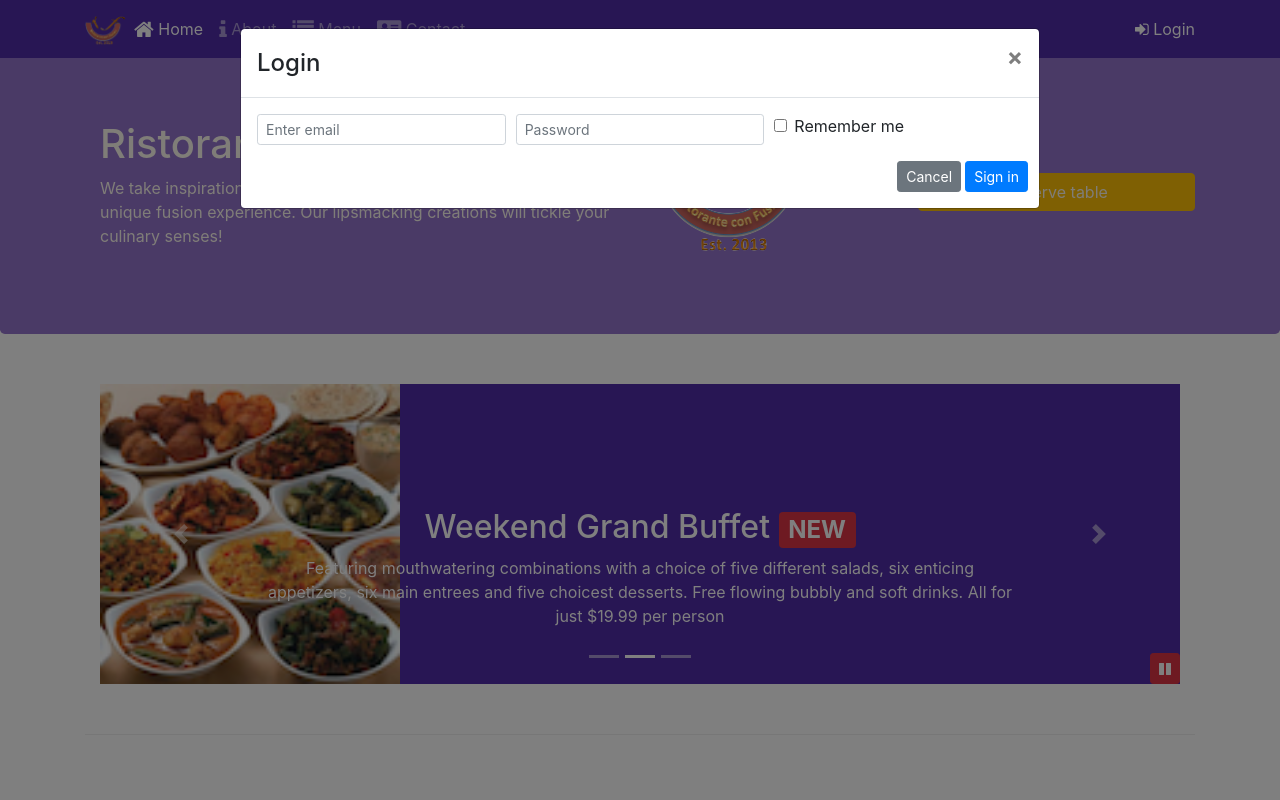
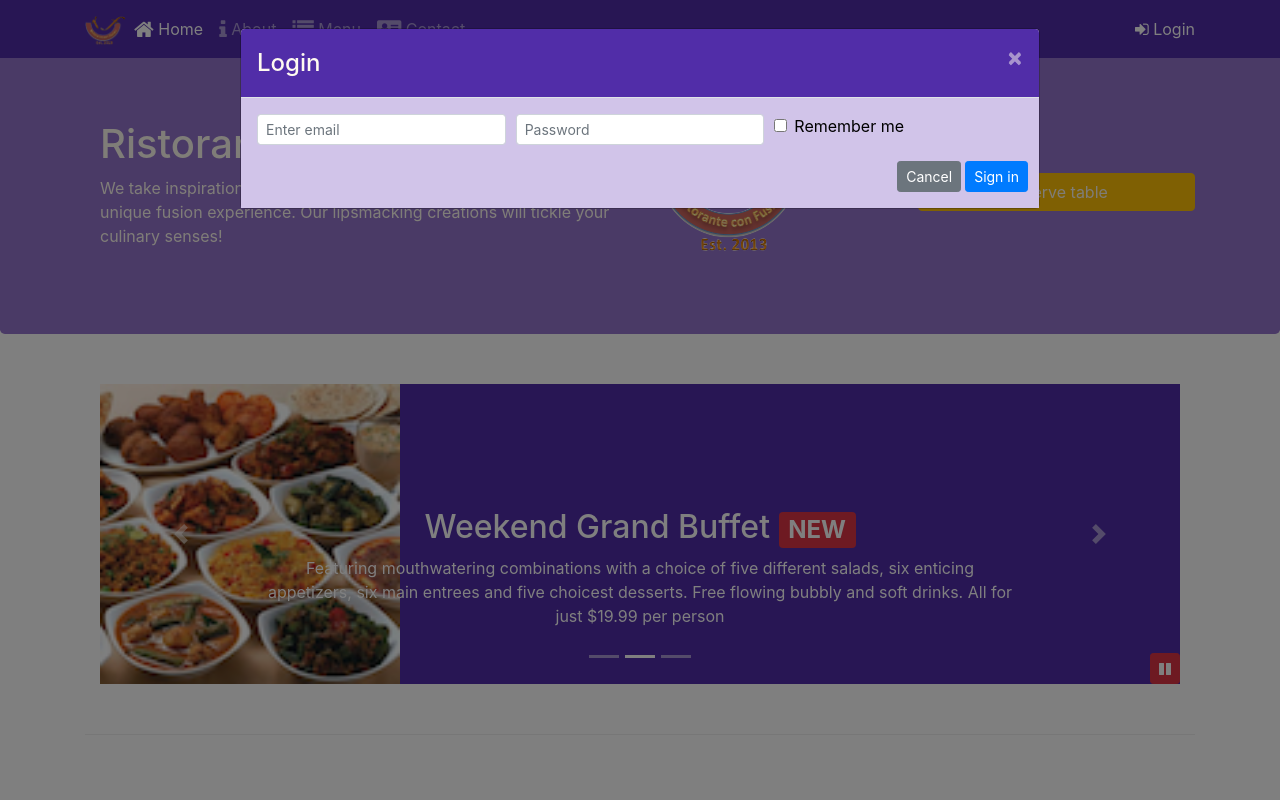
Before and after one commit to gmoraitis/Bootstrap4, a website: page index.html in a window 1280 px wide. Both pictures are taken after a click on the link "Login". Shown: the top 800 px of the page. Drawn offline with nearby package versions, Linux system fonts and the light colour scheme.

Commit message:
Assingment 4

```diff
--- a/css/styles.scss
+++ b/css/styles.scss
@@ -80,3 +80,25 @@ body{
     bottom: 0px;
     z-index: 1;
 }
+
+.modal-content {
+	.modal-header {
+        background: #512DA8 ;
+
+    color:floralwhite;
+
+    .close{
+    color:floralwhite;
+    }
+
+    }
+
+	.modal-body {
+        background-color: $background-pale;
+
+        color:rgb(0, 0, 0);
+
+	}
+
+
+}
--- a/index.html
+++ b/index.html
@@ -36,7 +36,7 @@
                             Contact</a></li>
                 </ul>
                 <span class="navbar-text">
-                    <a data-toggle="modal" data-target="#loginModal">
+                    <a id="login">
                         <span class="fa fa-sign-in"></span> Login</a>
                 </span>
             </div>
@@ -94,7 +94,7 @@
                 <div class="col-12 mt-5 mt-sm-0 col-sm-3 align-self-center">
                     <img src="img/logo.png" class="img-fluid">
                 </div>
-                <a data-toggle="modal" data-target="#reservationModal" type="button"
+                <a id="resBtn" type="button"
                     class="col-12 mt-5 mt-sm-0 col-sm-3 align-self-center btn  btn-warning">Reserve table</a>
             </div>
         </div>
@@ -285,8 +285,7 @@
         </div>
         <div class="col-12 col-sm col-md order-md-first">
             <div class="media">
-                    <img class="d-flex mr-3 img-thumbnail align-self-center" src="img/alberto.png"
-                        alt="Alberto Somayya">
+                <img class="d-flex mr-3 img-thumbnail align-self-center" src="img/alberto.png" alt="Alberto Somayya">
                 <div class="media-body">
                     <h2 class="mt-0">Alberto Somayya</h2>
                     <h4>Executive Chef</h4>
@@ -354,24 +353,37 @@
     <script src="node_modules/bootstrap/dist/js/bootstrap.min.js"></script>
 
     <script>
-        $(document).ready(function(){
-            $("#mycarousel").carousel( { interval: 2000 } );
-            $("#carousel-pause").click(function(){
+        $(document).ready(function () {
+            $("#mycarousel").carousel({ interval: 2000 });
+            $("#carousel-pause").click(function () {
                 $("#mycarousel").carousel('pause');
             });
-            $("#carouselButton").click(function(){
+            $("#carouselButton").click(function () {
                 if ($("#carouselButton").children("span").hasClass('fa-pause')) {
                     $("#mycarousel").carousel('pause');
                     $("#carouselButton").children("span").removeClass('fa-pause');
                     $("#carouselButton").children("span").addClass('fa-play');
                 }
-                else if ($("#carouselButton").children("span").hasClass('fa-play')){
+                else if ($("#carouselButton").children("span").hasClass('fa-play')) {
                     $("#mycarousel").carousel('cycle');
                     $("#carouselButton").children("span").removeClass('fa-play');
                     $("#carouselButton").children("span").addClass('fa-pause');
                 }
             });
+
+            //Reservation Modal
+            $("#resBtn").click(function () {
+                $("#reservationModal").modal("show");
             });
+
+            //Login Card
+            $("#login").click(function () {
+                $("#loginModal").modal("show");
+            });
+
+        });
+
+
     </script>
 </body>
 
```
Also changed, not shown: css/styles.css, 1 other file. Lines whose indentation alone changed are shown as unchanged.
